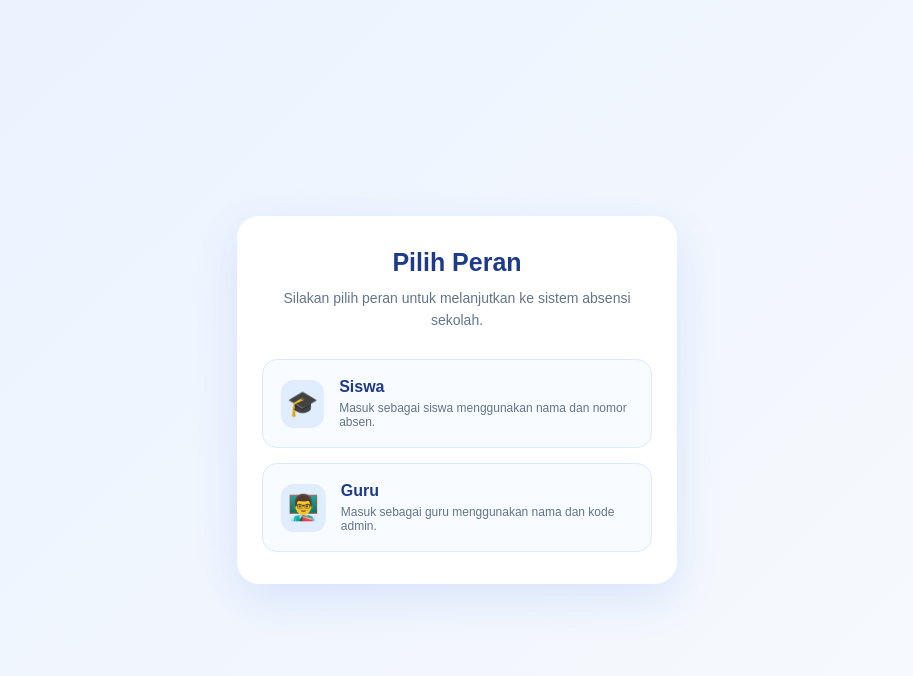
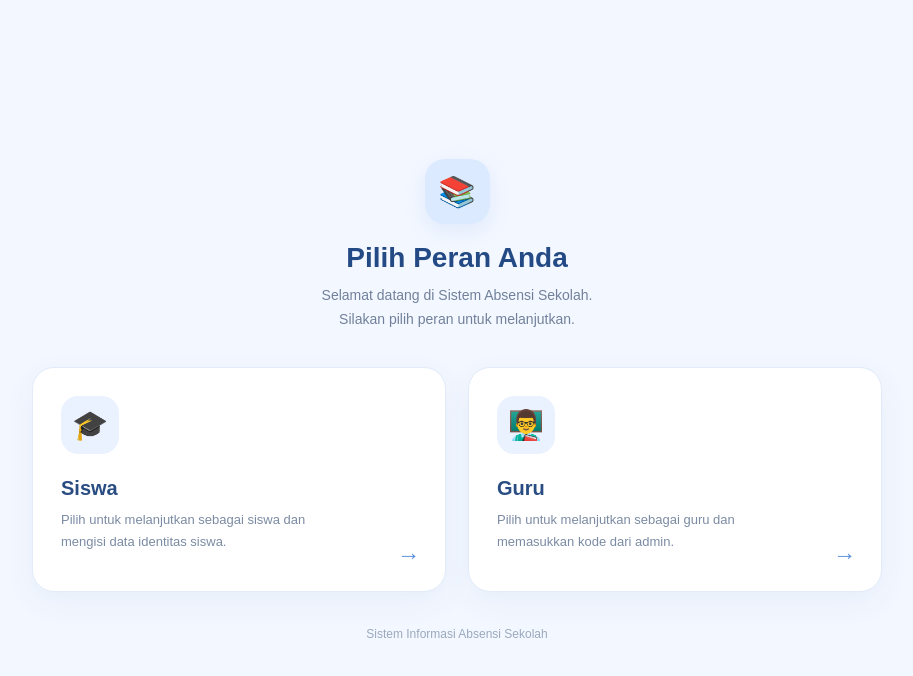
Before and after one commit to family21080-netizen/website-absensi-sekolah, a plain HTML site: page pilih-peran.html in a window 1280 px wide. Shown: the whole page, without its empty margins (183-1096 px from the left). Drawn offline with Linux system fonts and the light colour scheme.

Commit message:
Update pilih-peran.html

```diff
--- a/pilih-peran.html
+++ b/pilih-peran.html
@@ -3,7 +3,7 @@
 <head>
   <meta charset="UTF-8">
   <meta name="viewport" content="width=device-width, initial-scale=1.0">
-  <meta name="theme-color" content="#2563eb">
+  <meta name="theme-color" content="#f1f6ff">
   <title>Pilih Peran | Absensi Sekolah</title>
 
   <style>
@@ -15,30 +15,118 @@
 
     body {
       min-height: 100vh;
+      font-family: Arial, sans-serif;
+      background: #f3f7ff;
+      color: #243b63;
       display: flex;
       align-items: center;
       justify-content: center;
-      padding: 20px;
-      font-family: Arial, sans-serif;
-      color: #172554;
-      background: linear-gradient(135deg, #eaf2ff, #f8fafc);
+      padding: 24px;
     }
 
     .container {
       width: 100%;
-      max-width: 440px;
-      padding: 32px 25px;
-      background: white;
-      border-radius: 22px;
-      text-align: center;
-      box-shadow: 0 15px 45px rgba(37,99,235,.12);
-      animation: masuk .6s ease;
+      max-width: 850px;
+      animation: muncul .6s ease;
     }
 
-    @keyframes masuk {
+    .header {
+      text-align: center;
+      margin-bottom: 35px;
+    }
+
+    .logo {
+      width: 65px;
+      height: 65px;
+      margin: 0 auto 18px;
+      display: grid;
+      place-items: center;
+      background: #dceaff;
+      border-radius: 20px;
+      font-size: 30px;
+      box-shadow: 0 7px 20px #b9d2f555;
+    }
+
+    .header h1 {
+      font-size: 28px;
+      color: #244a85;
+      margin-bottom: 10px;
+    }
+
+    .header p {
+      color: #71819b;
+      font-size: 14px;
+      line-height: 1.7;
+    }
+
+    .pilihan {
+      display: grid;
+      grid-template-columns: 1fr 1fr;
+      gap: 22px;
+    }
+
+    .kartu {
+      position: relative;
+      display: block;
+      text-decoration: none;
+      background: white;
+      border: 1px solid #e2ebfa;
+      border-radius: 22px;
+      padding: 28px;
+      min-height: 225px;
+      box-shadow: 0 10px 30px #456a9910;
+      transition: .25s ease;
+    }
+
+    .kartu:hover {
+      transform: translateY(-5px);
+      box-shadow: 0 16px 35px #456a9920;
+      border-color: #a9c9fa;
+    }
+
+    .ikon {
+      width: 58px;
+      height: 58px;
+      display: grid;
+      place-items: center;
+      border-radius: 17px;
+      background: #eaf2ff;
+      font-size: 29px;
+      margin-bottom: 23px;
+    }
+
+    .kartu h2 {
+      font-size: 20px;
+      color: #294d82;
+      margin-bottom: 9px;
+    }
+
+    .kartu p {
+      font-size: 13px;
+      color: #7b8ba3;
+      line-height: 1.7;
+      max-width: 260px;
+    }
+
+    .panah {
+      position: absolute;
+      right: 25px;
+      bottom: 25px;
+      color: #5b91dc;
+      font-size: 23px;
+    }
+
+    .footer {
+      text-align: center;
+      color: #9aa9bd;
+      font-size: 12px;
+      margin-top: 35px;
+    }
+
+    @keyframes muncul {
       from {
         opacity: 0;
-        transform: translateY(18px);
+        transform: translateY(15px);
       }
       to {
         opacity: 1;
@@ -46,67 +134,27 @@
       }
     }
 
-    h1 {
-      color: #1e3a8a;
-      font-size: 25px;
-      margin-bottom: 10px;
-    }
-
-    .deskripsi {
-      color: #64748b;
-      font-size: 14px;
-      line-height: 1.6;
-      margin-bottom: 28px;
-    }
-
+    @media(max-width: 600px) {
       .pilihan {
-      display: flex;
-      flex-direction: column;
+        grid-template-columns: 1fr;
         gap: 15px;
       }
 
-    .tombol {
-      display: flex;
-      align-items: center;
-      gap: 15px;
-      padding: 18px;
-      border: 1px solid #dbeafe;
-      border-radius: 15px;
-      background: #f8fbff;
-      color: #1e3a8a;
-      text-align: left;
-      text-decoration: none;
-      transition: .25s ease;
+      .header h1 {
+        font-size: 24px;
       }
 
-    .tombol:hover {
-      background: #eff6ff;
-      transform: translateY(-3px);
-      box-shadow: 0 8px 20px rgba(37,99,235,.10);
+      .kartu {
+        min-height: 185px;
+        padding: 23px;
       }
 
       .ikon {
-      width: 48px;
-      height: 48px;
-      display: grid;
-      place-items: center;
-      border-radius: 13px;
-      background: #e0ecff;
-      font-size: 25px;
+        margin-bottom: 17px;
+      }
     }
 
-    .judul {
-      font-size: 16px;
-      font-weight: bold;
-      margin-bottom: 5px;
-    }
-
-    .keterangan {
-      color: #64748b;
-      font-size: 12px;
-    }
-
-    @media (prefers-reduced-motion: reduce) {
+    @media(prefers-reduced-motion: reduce) {
       *, *::before, *::after {
         animation: none !important;
         transition: none !important;
@@ -117,34 +165,44 @@
 
 <body>
   <main class="container">
-    <h1>Pilih Peran</h1>
 
-    <p class="deskripsi">
-      Silakan pilih peran untuk melanjutkan
-      ke sistem absensi sekolah.
+    <header class="header">
+      <div class="logo">📚</div>
+      <h1>Pilih Peran Anda</h1>
+      <p>
+        Selamat datang di Sistem Absensi Sekolah.<br>
+        Silakan pilih peran untuk melanjutkan.
       </p>
+    </header>
 
-    <div class="pilihan">
-      <a href="daftar-siswa.html" class="tombol">
+    <section class="pilihan">
+
+      <a href="daftar-siswa.html" class="kartu">
         <div class="ikon">🎓</div>
-        <div>
-          <div class="judul">Siswa</div>
-          <div class="keterangan">
-            Masuk sebagai siswa menggunakan nama dan nomor absen.
-          </div>
-        </div>
+        <h2>Siswa</h2>
+        <p>
+          Pilih untuk melanjutkan sebagai siswa
+          dan mengisi data identitas siswa.
+        </p>
+        <span class="panah">→</span>
       </a>
 
-      <a href="daftar-guru.html" class="tombol">
+      <a href="daftar-guru.html" class="kartu">
         <div class="ikon">👨‍🏫</div>
-        <div>
-          <div class="judul">Guru</div>
-          <div class="keterangan">
-            Masuk sebagai guru menggunakan nama dan kode admin.
-          </div>
-        </div>
+        <h2>Guru</h2>
+        <p>
+          Pilih untuk melanjutkan sebagai guru
+          dan memasukkan kode dari admin.
+        </p>
+        <span class="panah">→</span>
       </a>
-    </div>
+
+    </section>
+
+    <footer class="footer">
+      Sistem Informasi Absensi Sekolah
+    </footer>
+
   </main>
 </body>
   </html>
```
Lines whose indentation alone changed are shown as unchanged.
